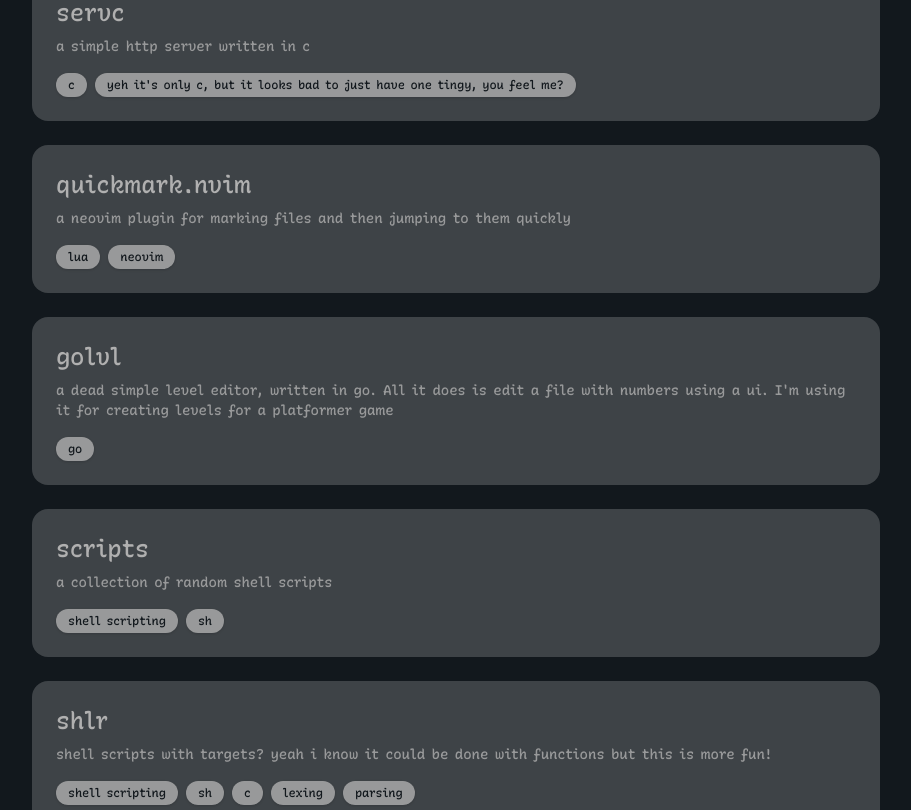
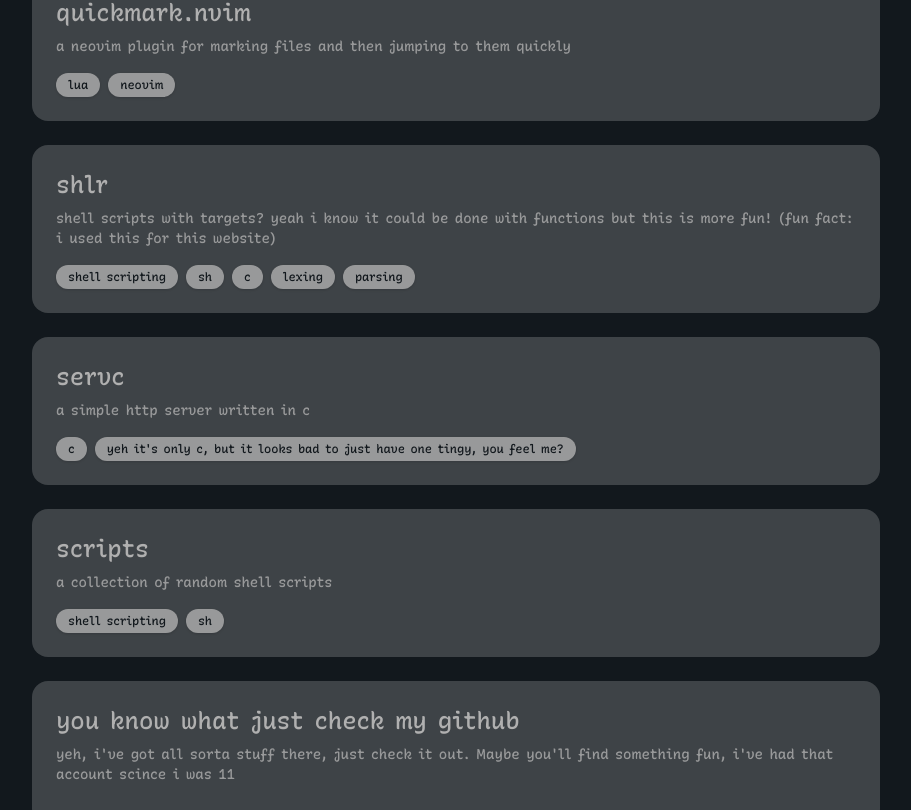
Before and after one commit to jmattaa/portfolio, a React (Vite) app: page /projects in a window 1280 px wide. Shown: the part 467-1277 px from the top of the page, without its empty margins (344-1255 px from the left). Built offline with nearby package versions, Linux system fonts and the light colour scheme.

Commit message:
upgrade shi yeh 🔥

```diff
--- a/src/components/AnimatedLayout.tsx
+++ b/src/components/AnimatedLayout.tsx
@@ -16,7 +16,7 @@ const pageVariants = {
         transformOrigin: "center",
         transition: {
             duration: 0.6,
-            ease: [0.22, 1, 0.36, 1]
+            ease: [0.22, 1, 0.36, 1] as const,
         }
     },
     exit: {
@@ -27,7 +27,7 @@ const pageVariants = {
         transformOrigin: "center",
         transition: {
             duration: 0.4,
-            ease: [0.7, 0, 0.84, 0]
+            ease: [0.7, 0, 0.84, 0] as const,
         }
     },
 };
--- a/src/data/projects.json
+++ b/src/data/projects.json
@@ -1,5 +1,16 @@
 {
     "projects": [
+        {
+            "name": "laser",
+            "url": "https://github.com/jmattaa/laser",
+            "description": "basically ls but configurable with lua!!! (and it integrates with git 🔥)",
+            "tech": [
+                "c",
+                "lua",
+                "libgit2",
+                "cmake"
+            ]
+        },
         {
             "name": "this website",
             "url": "#",
@@ -17,14 +28,24 @@
             ]
         },
         {
-            "name": "laser",
-            "url": "https://github.com/jmattaa/laser",
-            "description": "basically ls but configurable with lua!!! (and it integrates with git 🔥)",
+            "name": "quickmark.nvim",
+            "url": "https://github.com/jmattaa/quickmark.nvim",
+            "description": "a neovim plugin for marking files and then jumping to them quickly",
             "tech": [
+                "lua",
+                "neovim"
+            ]
+        },
+        {
+            "name": "shlr",
+            "url": "https://github.com/jmattaa/shlr",
+            "description": "shell scripts with targets? yeah i know it could be done with functions but this is more fun! (fun fact: i used this for this website)",
+            "tech": [
+                "shell scripting",
+                "sh",
                 "c",
-                "lua",
-                "libgit2",
-                "cmake"
+                "lexing",
+                "parsing"
             ]
         },
         {
@@ -37,41 +58,12 @@
             ]
         },
         {
-            "name": "quickmark.nvim",
-            "url": "https://github.com/jmattaa/quickmark.nvim",
-            "description": "a neovim plugin for marking files and then jumping to them quickly",
-            "tech": [
-                "lua",
-                "neovim"
-            ]
-        },
-        {
-            "name": "golvl",
-            "url": "https://github.com/jmattaa/golvl",
-            "description": "a dead simple level editor, written in go. All it does is edit a file with numbers using a ui. I'm using it for creating levels for a platformer game",
-            "tech": [
-                "go"
-            ]
-        },
-        {
             "name": "scripts",
             "url": "https://github.com/jmattaa/scripts",
             "description": "a collection of random shell scripts",
             "tech": [
                 "shell scripting",
                 "sh"
-            ]
-        },
-        {
-            "name": "shlr",
-            "url": "https://github.com/jmattaa/shlr",
-            "description": "shell scripts with targets? yeah i know it could be done with functions but this is more fun!",
-            "tech": [
-                "shell scripting",
-                "sh",
-                "c",
-                "lexing",
-                "parsing"
             ]
         },
         {
--- a/src/mdRendrer/md.tsx
+++ b/src/mdRendrer/md.tsx
@@ -1,3 +1,4 @@
+import { JSX } from "react";
 import lexer, { TokenType } from "./lexer"
 import mdToHtml from "./mdtohtml";
 
--- a/src/mdRendrer/mdtohtml.tsx
+++ b/src/mdRendrer/mdtohtml.tsx
@@ -1,3 +1,4 @@
+import { JSX } from "react";
 import { TokenType, token } from "./lexer";
 import SyntaxHighlighter from "react-syntax-highlighter";
 import { gruvboxDark } from "react-syntax-highlighter/dist/esm/styles/hljs";
```
Also changed, not shown: package.json (+16 -16 lines), 1 other file (tests, documents, lock files or other folders).
